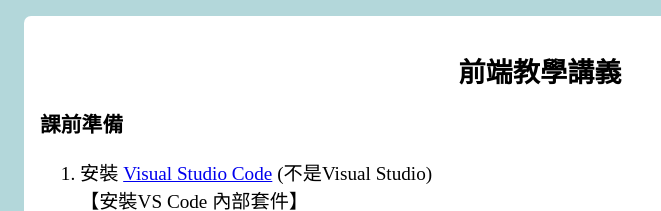
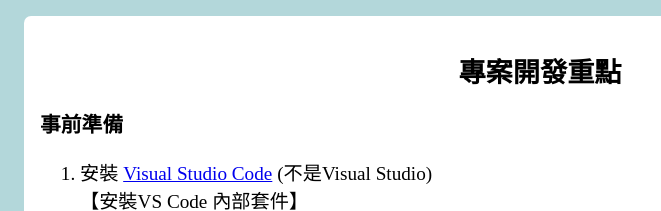
Before and after one commit to s414june/myFirstSystemTemplate, a plain HTML site: page 專案開發重點.html in a window 1280 px wide. Shown: the top 211 px of the page, 100-761 px from the left. Drawn offline with Linux system fonts and the light colour scheme.

Commit message:
修改筆記

```diff
--- a/專案開發重點.html
+++ b/專案開發重點.html
@@ -5,16 +5,16 @@
     <meta charset="UTF-8">
     <meta http-equiv="X-UA-Compatible" content="IE=edge">
     <meta name="viewport" content="width=device-width, initial-scale=1.0">
-    <title>前端教學講義</title>
+    <title>專案開發重點</title>
 </head>
 
 <body>
     <div id="paper">
         <header>
-            <h1>前端教學講義</h1>
+            <h1>專案開發重點</h1>
         </header>
         <div>
-            <h2>課前準備</h2>
+            <h2>事前準備</h2>
             <ol>
                 <li>安裝
                     <a target="_blank" href="https://code.visualstudio.com/">Visual Studio Code</a>
```
